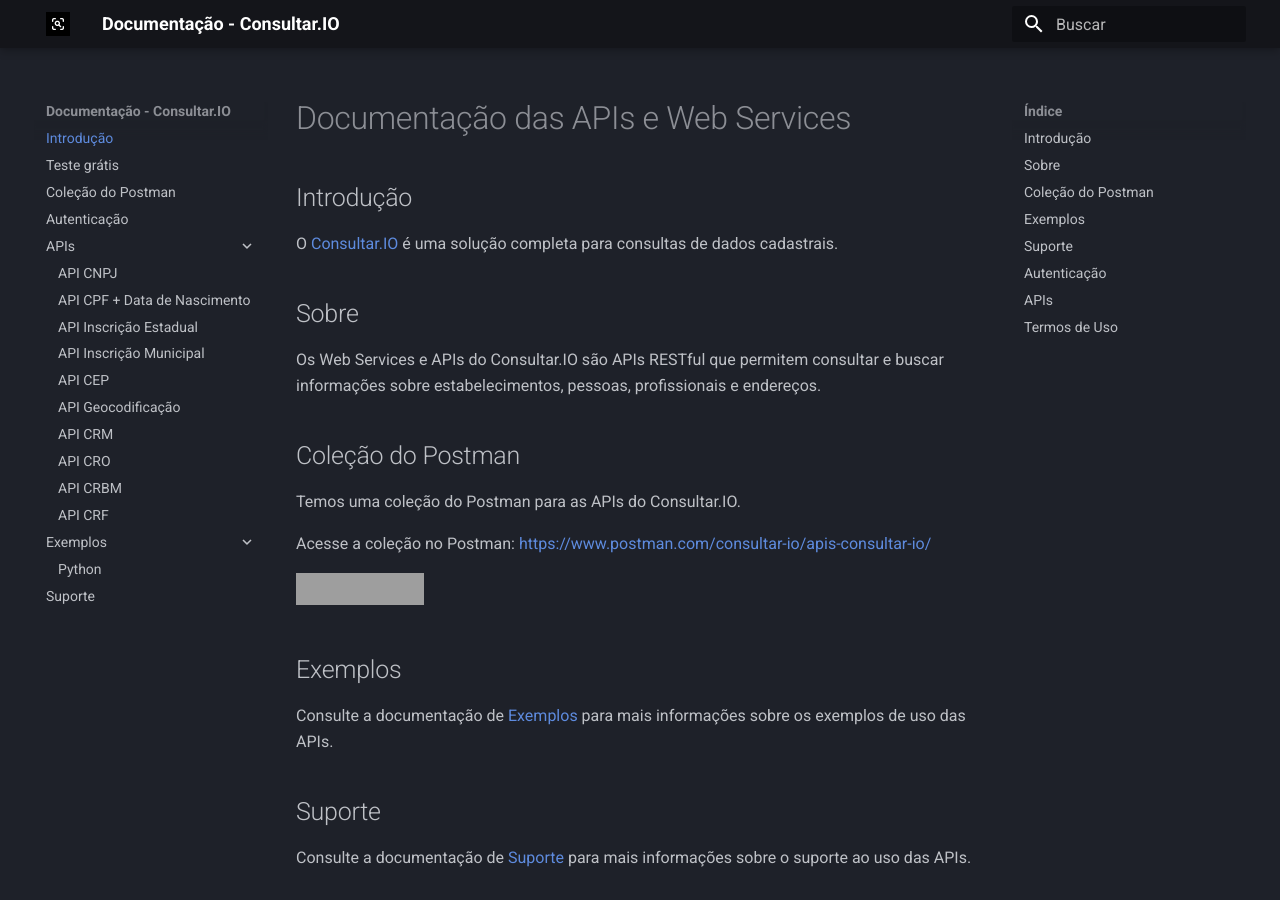
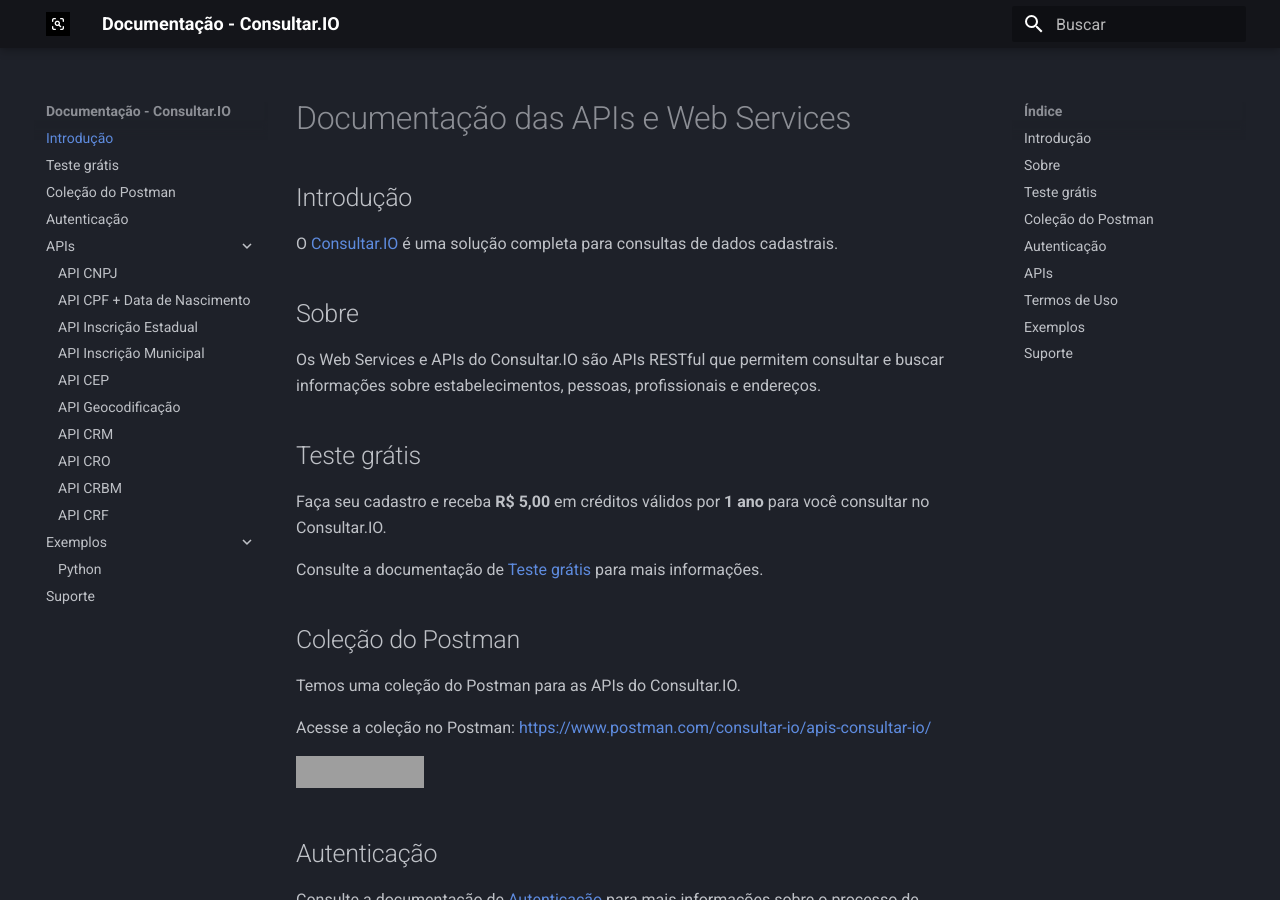
Before and after one commit to consultar-io/docs, an MkDocs documentation site: the page built from docs/index.md, in a window 1280 px wide and 900 px high. Built offline with MkDocs 1.6.1 and Material for MkDocs 9.7.7, drawn with Linux system fonts in a browser that asks for light colours; some of the changed text lies outside the part shown; grey boxes are pictures that could not be loaded.

Commit message:
Update index.md and teste-gratis.md to enhance free trial information, reintroduce "Exemplos" and "Suporte" sections, and ensure proper punctuation for clarity.

```diff
--- a/docs/index.md
+++ b/docs/index.md
@@ -14,6 +14,12 @@ O [Consultar.IO](https://consultar.io?utm_source=docs&utm_medium=referral&utm_ca
 
 Os Web Services e APIs do Consultar.IO são APIs RESTful que permitem consultar e buscar informações sobre estabelecimentos, pessoas, profissionais e endereços.
 
+## Teste grátis
+
+Faça seu cadastro e receba **R$ 5,00** em créditos válidos por **1 ano** para você consultar no Consultar.IO.
+
+Consulte a documentação de [Teste grátis](./teste-gratis.md) para mais informações.
+
 ## Coleção do Postman
 
 Temos uma coleção do Postman para as APIs do Consultar.IO.
@@ -21,14 +27,6 @@ Temos uma coleção do Postman para as APIs do Consultar.IO.
 Acesse a coleção no Postman: [https://www.postman.com/consultar-io/apis-consultar-io/](https://www.postman.com/consultar-io/apis-consultar-io/overview)
 
 [<img src="https://run.pstmn.io/button.svg" alt="Run In Postman" style="width: 128px; height: 32px;">](https://god.gw.postman.com/run-collection/49657121-67b8bdd6-d2a3-4670-919d-23be3058fa49?action=collection%2Ffork&source=rip_markdown&collection-url=entityId%3D49657121-67b8bdd6-d2a3-4670-919d-23be3058fa49%26entityType%3Dcollection%26workspaceId%3Daff38029-3b6a-4292-a751-b410e14cec19)
-
-## Exemplos
-
-Consulte a documentação de [Exemplos](./exemplos/index.md) para mais informações sobre os exemplos de uso das APIs.
-
-## Suporte
-
-Consulte a documentação de [Suporte](./suporte.md) para mais informações sobre o suporte ao uso das APIs.
 
 ## Autenticação
 
```
Also changed, not shown: other parts of docs/index.md (+8 -0 lines), docs/teste-gratis.md (+1 -1 lines).
